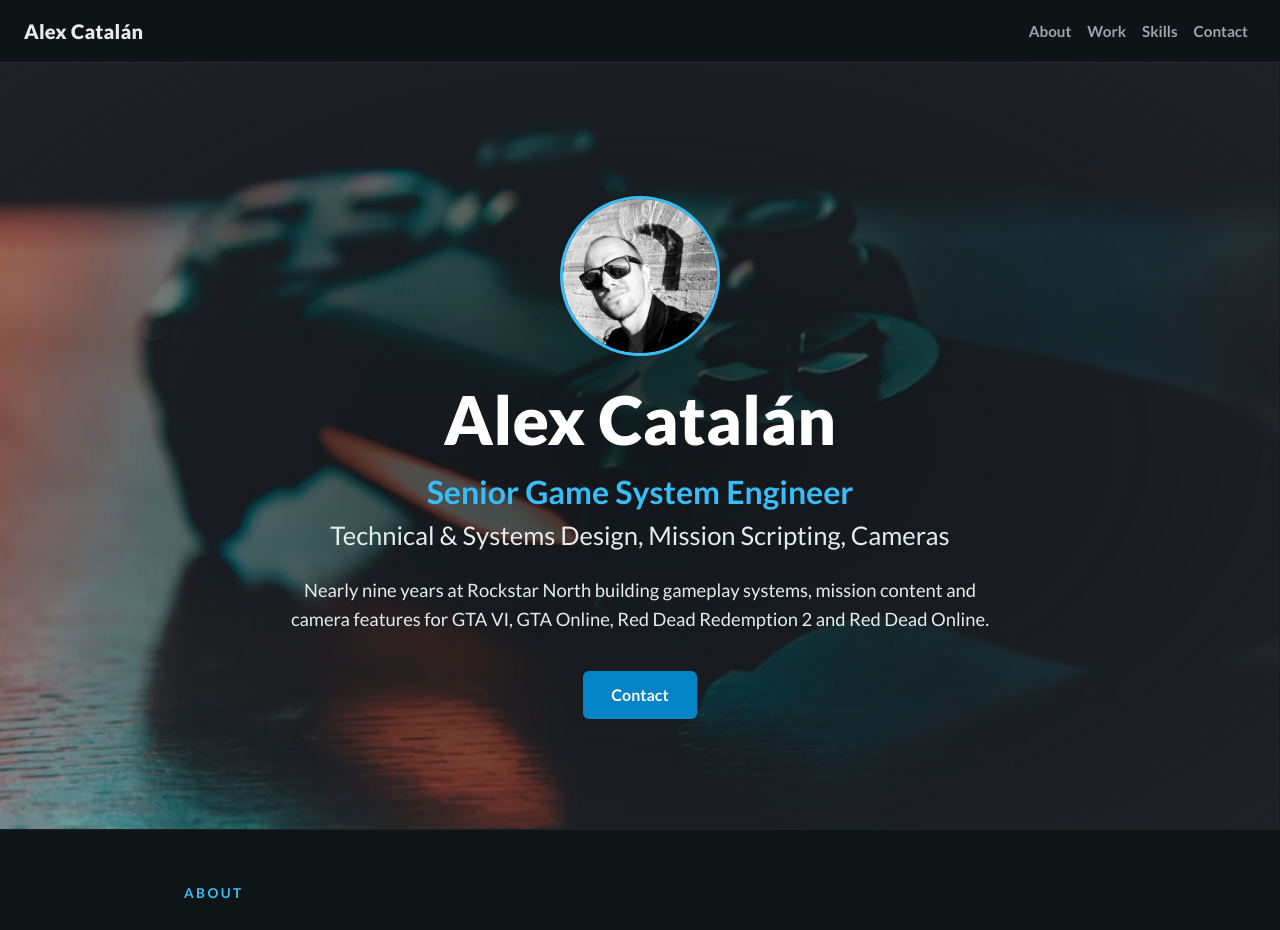
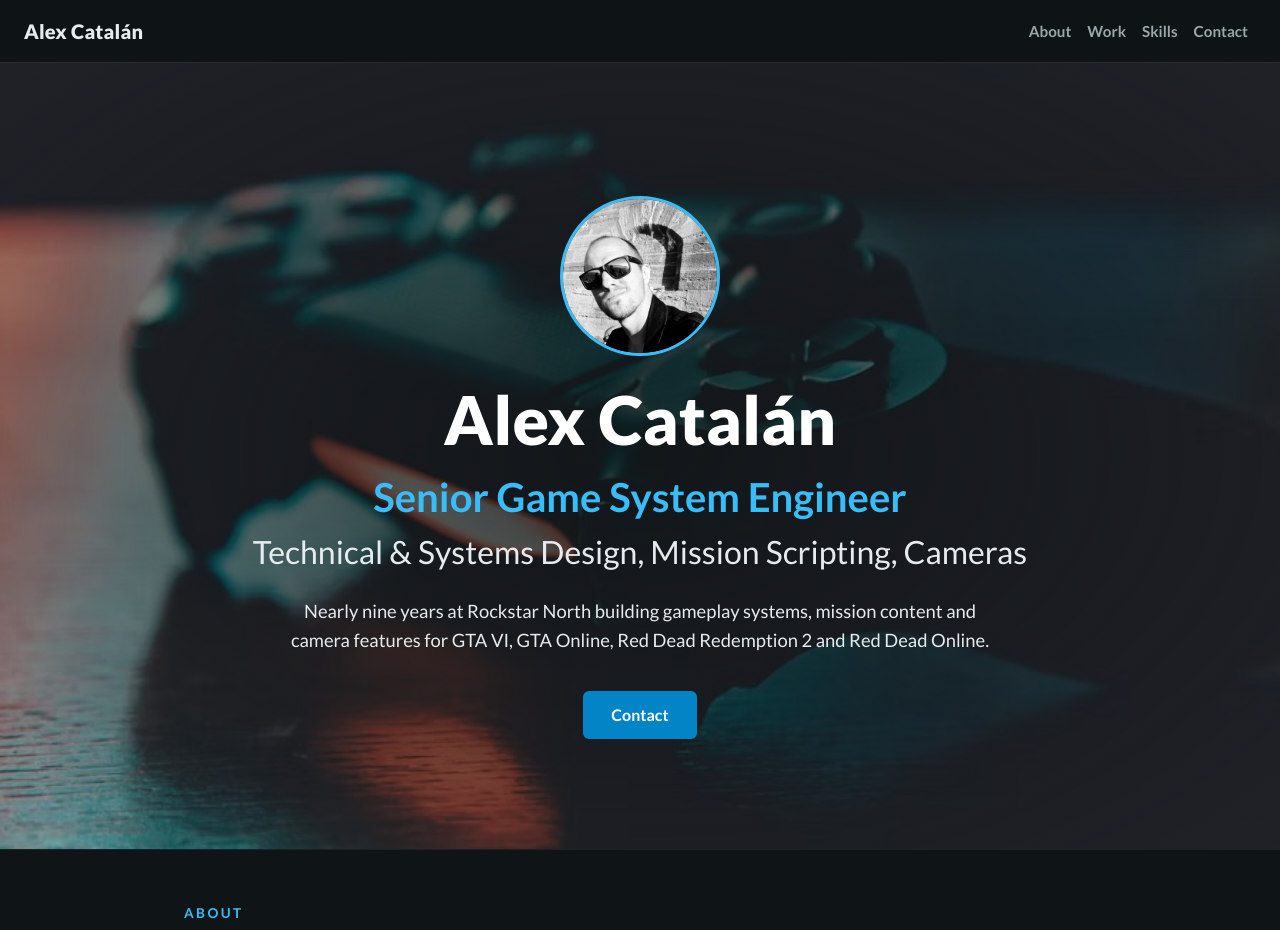
Before and after one commit to madowen/madowen.github.io, a Jekyll site: the page built from index.html, in a window 1280 px wide and 1400 px high. Shown: the top 930 px of the window. Built offline with Jekyll 4.4.1, drawn with Linux system fonts in a browser that asks for light colours.

Commit message:
Update _alex.scss

```diff
--- a/_sass/_alex.scss
+++ b/_sass/_alex.scss
@@ -230,5 +230,5 @@ footer p { margin: 0 0 6px; }
 }
 .jumbotron .section-inner { position: relative; z-index: 2; }
 
-.jumbotron .hero-headline { font-size: clamp(1.5rem, 3.2vw, 2rem) !important; line-height: 1.3; font-weight: 700; margin: 0 0 22px; }
+.jumbotron .hero-headline { font-size: clamp(1.5rem, 3.2vw, 2.5rem) !important; line-height: 1.3; font-weight: 700; margin: 0 0 22px; }
 .jumbotron .hero-headline-sub { font-size: 0.8em; font-weight: 400; color: #E6ECEE; }
```
